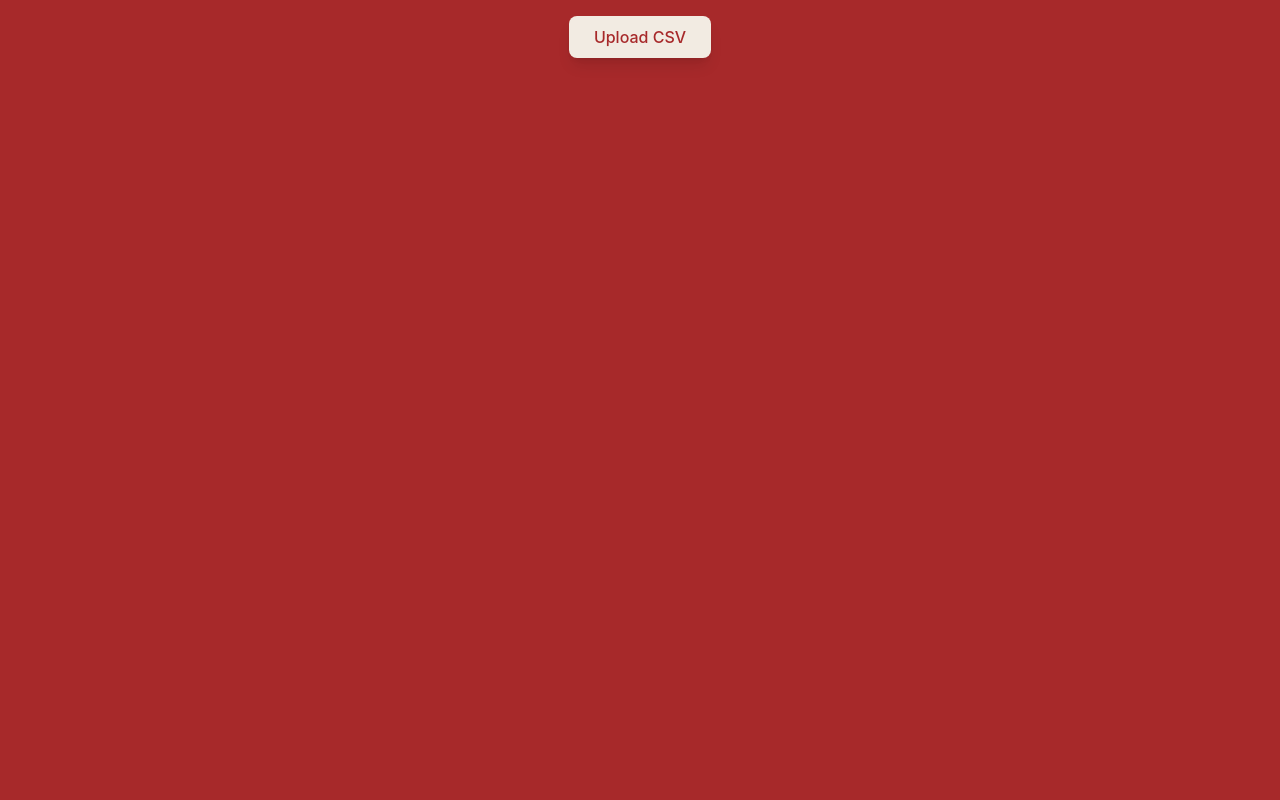
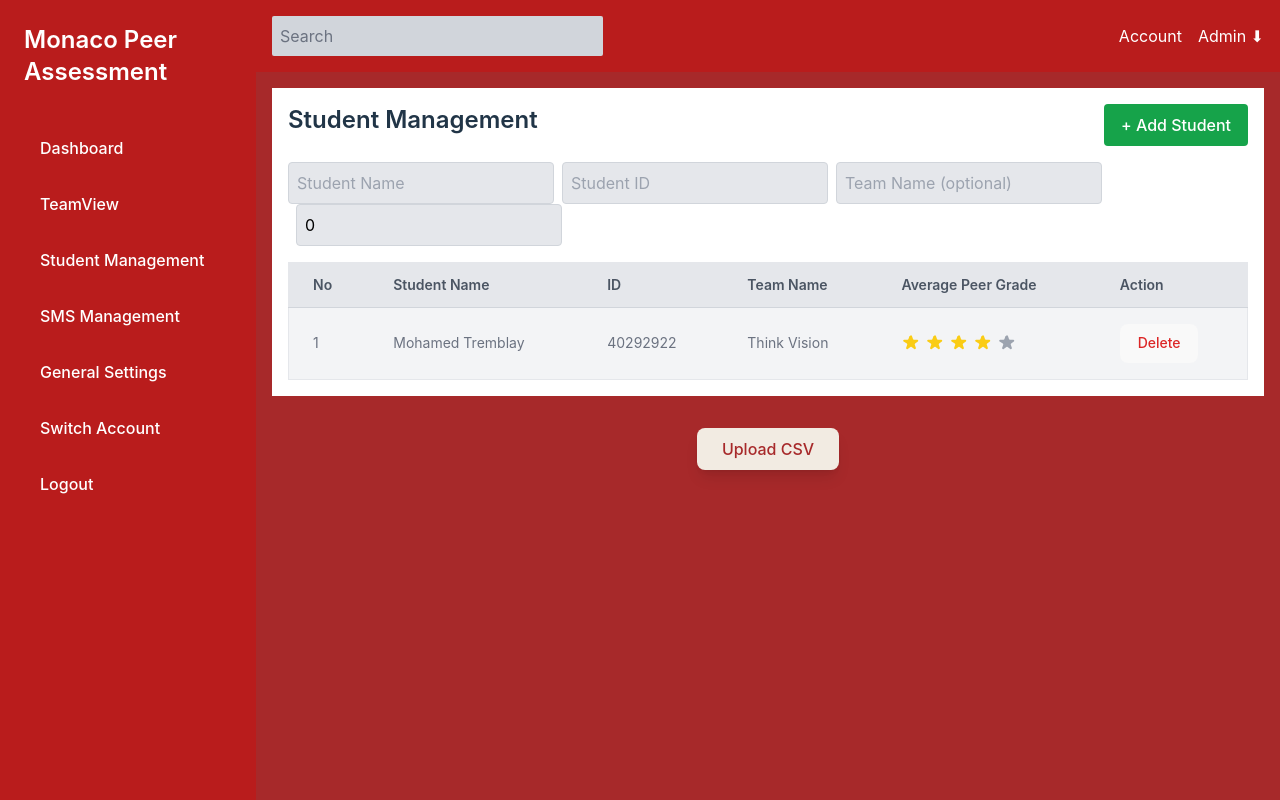
Before and after one commit to kxrur/Pear_Assessment, a React (Vite) app in the folder front/: page / in a window 1280 px wide. Built offline with nearby package versions, Linux system fonts and the light colour scheme.

Commit message:
TASK 2.5 Table Component Fixes #62

```diff
--- a/front/src/App.tsx
+++ b/front/src/App.tsx
@@ -6,13 +6,14 @@ import RegisterStudent from './components/views/registration/student'
 import RegisterTeacher from './components/views/registration/teacher'
 import Success from './components/views/success'
 import Begin from './components/views/Begin';
-import { TeamView } from './components/views/team/TeamView';
-import StudentTable from './components/StudentTable';
-import Header from './components/Header';
-import Sidebar from './components/Sidebar';
-import ButtonOpenFile from './components/input/buttonOpenFile';
+import { TeamView } from './TeacherPage/TeamView';
+import { TeamPreview } from './components/ui/TeamPreview';
 
-import StudentManagement from './pages/studentmanagement';
+
+
+
+import StudentManagement from './TeacherPage/studentmanagement';
+
 function App() {
   const teams = [
     {
@@ -53,8 +54,17 @@ function App() {
 
         <Routes>
           {/* Default Route - When user accesses the root URL, show this component */}
-          <Route path="/" element={<ButtonOpenFile />} />
           <Route path="/" element={<StudentManagement />} />
+          <Route path="/begin" element={<Begin />} />
+          <Route path="/team-preview"
+            element={
+              <>
+                <TeamView teams={teams} />
+              </>
+            }
+          />
+
+
           <Route path='/home' element = { <Begin/>}/>
           <Route path="/teacher"
             element={
@@ -64,6 +74,12 @@ function App() {
               </>
             }
           />
+          {/* Sidebar */}
+
+
+            <Route path="/teamview" element={<TeamView teams={teams} />} />
+            <Route path="/studentmanagement" element={<StudentManagement />} />
+
 
           <Route path="/student"
             element={
@@ -80,13 +96,7 @@ function App() {
               </>
             }
           />
-          <Route path="/team-preview"
-            element={
-              <>
-                <TeamView teams={teams} />
-              </>
-            }
-          />
+
 
 
         </Routes>
--- a/front/src/components/views/team/TeamView.tsx
+++ b/front/src/TeacherPage/TeamView.tsx
@@ -1,5 +1,5 @@
 import React from 'react';
-import { TeamPreview } from '../../ui/TeamPreview'; // Adjust the import path as needed
+import { TeamPreview } from '../components/ui/TeamPreview'; // Adjust the import path as needed
 
 interface Team {
   teamName: string;
--- a/front/src/pages/studentmanagement.tsx
+++ b/front/src/TeacherPage/studentmanagement.tsx
@@ -2,6 +2,7 @@ import React, { useState } from 'react';
 import Sidebar from '../components/Sidebar';
 import Header from '../components/Header';
 import StudentTable from '../components/StudentTable';
+import ButtonOpenFile from '../components/input/buttonOpenFile';
 
 const StudentManagement: React.FC = () => {
   const [students, setStudents] = useState([
@@ -15,26 +16,39 @@ const StudentManagement: React.FC = () => {
     setSearchTerm(event.target.value);
   };
 
-  const addStudent = (newStudent: { name: string; studentId: string; teamName: string; averageGrade: number }) => {
+  const addStudent = (newStudent: { name: string; studentId: string; teamName?: string; averageGrade: number }) => {
     const newStudentEntry = {
-      id: students.length + 1, // Simple ID increment; consider more robust logic for production
+      id: students.length + 1, // Simple ID increment, consider using a unique ID generator
       ...newStudent,
     };
     setStudents([...students, newStudentEntry]);
   };
 
+  // Function to delete a student based on ID
+  const deleteStudent = (id: number) => {
+    setStudents(students.filter(student => student.id !== id));
+  };
+
   return (
     <div className="flex">
-      {/* Sidebar */}
       <Sidebar />
-
-      {/* Main Content */}
       <div className="flex-1">
         <Header searchTerm={searchTerm} onSearchChange={handleSearchChange} />
-        <StudentTable students={students} searchTerm={searchTerm} addStudent={addStudent} />
+        <div className="p-4">
+          <StudentTable
+            students={students}
+            searchTerm={searchTerm}
+            addStudent={addStudent} // Pass the addStudent function correctly
+            deleteStudent={deleteStudent} // Pass the delete function
+          />
+          <div className="mt-4">
+            <ButtonOpenFile />
+          </div>
+        </div>
       </div>
     </div>
   );
 };
 
 export default StudentManagement;
+// Compare this snippet from main/Monaco_SOEN341_Project_F24/front/src/components/TeamTable.tsx:
--- a/front/src/components/Sidebar.tsx
+++ b/front/src/components/Sidebar.tsx
@@ -1,18 +1,67 @@
 import React from 'react';
+import { Link } from 'react-router-dom';
 
 const Sidebar: React.FC = () => {
   return (
     <div className="w-64 bg-red-700 text-white h-screen p-6">
       <h1 className="text-2xl font-semibold mb-10">Monaco Peer Assessment</h1>
       <ul>
-        <li className="mb-4 hover:text-gray-200 cursor-pointer">Dashboard</li>
-        <li className="mb-4 hover:text-gray-200 cursor-pointer">Session Management</li>
-        <li className="mb-4 hover:text-gray-200 cursor-pointer">Class Management</li>
-        <li className="mb-4 hover:text-gray-200 cursor-pointer">Student Management</li>
-        <li className="mb-4 hover:text-gray-200 cursor-pointer">SMS Management</li>
-        <li className="mb-4 hover:text-gray-200 cursor-pointer">General Settings</li>
-        <li className="mb-4 hover:text-gray-200 cursor-pointer">Switch Account</li>
-        <li className="mb-4 hover:text-gray-200 cursor-pointer">Logout</li>
+        <li className="mb-4">
+          <Link
+            to="/dashboard"
+            className="block px-4 py-2 text-white hover:bg-gray-300 hover:text-black rounded transition duration-200 cursor-pointer"
+          >
+            Dashboard
+          </Link>
+        </li>
+        <li className="mb-4">
+          <Link
+            to="/teamview"
+            className="block px-4 py-2 text-white hover:bg-gray-300 hover:text-black rounded transition duration-200 cursor-pointer"
+          >
+            TeamView
+          </Link>
+        </li>
+        <li className="mb-4">
+          <Link
+            to="/student-management"
+            className="block px-4 py-2 text-white hover:bg-gray-300 hover:text-black rounded transition duration-200 cursor-pointer"
+          >
+            Student Management
+          </Link>
+        </li>
+        <li className="mb-4">
+          <Link
+            to="/sms-management"
+            className="block px-4 py-2 text-white hover:bg-gray-300 hover:text-black rounded transition duration-200 cursor-pointer"
+          >
+            SMS Management
+          </Link>
+        </li>
+        <li className="mb-4">
+          <Link
+            to="/settings"
+            className="block px-4 py-2 text-white hover:bg-gray-300 hover:text-black rounded transition duration-200 cursor-pointer"
+          >
+            General Settings
+          </Link>
+        </li>
+        <li className="mb-4">
+          <Link
+            to="/begin"
+            className="block px-4 py-2 text-white hover:bg-gray-300 hover:text-black rounded transition duration-200 cursor-pointer"
+          >
+            Switch Account
+          </Link>
+        </li>
+        <li className="mb-4">
+          <Link
+            to="/begin"
+            className="block px-4 py-2 text-white hover:bg-gray-300 hover:text-black rounded transition duration-200 cursor-pointer"
+          >
+            Logout
+          </Link>
+        </li>
       </ul>
     </div>
   );
--- a/front/src/components/StudentTable.tsx
+++ b/front/src/components/StudentTable.tsx
@@ -1,36 +1,38 @@
 import React from 'react';
 import StarRating from './StarRating';
+import ButtonOpenFile from './input/buttonOpenFile';
 
 interface Student {
   id: number;
   name: string;
   studentId: string;
-  teamName: string;
+  teamName?: string; // Make teamName optional
   averageGrade: number;
 }
 
 interface StudentTableProps {
   students: Student[];
   searchTerm: string;
-  addStudent: (student: { name: string; studentId: string; teamName: string; averageGrade: number }) => void;
+  addStudent: (student: { name: string; studentId: string; teamName?: string; averageGrade: number }) => void;
+  deleteStudent: (id: number) => void; // Accept the delete function as a prop
 }
 
-const StudentTable: React.FC<StudentTableProps> = ({ students, searchTerm, addStudent }) => {
+const StudentTable: React.FC<StudentTableProps> = ({ students, searchTerm, addStudent, deleteStudent }) => {
   const filteredStudents = students.filter(student =>
     student.name.toLowerCase().includes(searchTerm.toLowerCase()) ||
     student.studentId.includes(searchTerm) ||
-    student.teamName.toLowerCase().includes(searchTerm.toLowerCase())
+    (student.teamName && student.teamName.toLowerCase().includes(searchTerm.toLowerCase())) // Check if teamName is present
   );
 
   const [newStudent, setNewStudent] = React.useState({
     name: '',
     studentId: '',
-    teamName: '',
+    teamName: '', // Keep teamName in state but it's optional
     averageGrade: 0,
   });
 
   const handleAddStudent = () => {
-    if (newStudent.name && newStudent.studentId && newStudent.teamName) {
+    if (newStudent.name && newStudent.studentId) { // Only check for name and studentId
       addStudent(newStudent);
       setNewStudent({ name: '', studentId: '', teamName: '', averageGrade: 0 }); // Reset input fields
     }
@@ -46,36 +48,38 @@ const StudentTable: React.FC<StudentTableProps> = ({ students, searchTerm, addSt
           + Add Student
         </button>
       </div>
+
       <div className="mb-4">
         <input
           type="text"
           placeholder="Student Name"
           value={newStudent.name}
           onChange={e => setNewStudent({ ...newStudent, name: e.target.value })}
-          className="p-2 border border-gray-300 rounded bg-gray-200 text-black" // Change background and text color
+          className="p-2 border border-gray-300 rounded bg-gray-200 text-black"
         />
         <input
           type="text"
           placeholder="Student ID"
           value={newStudent.studentId}
           onChange={e => setNewStudent({ ...newStudent, studentId: e.target.value })}
-          className="p-2 border border-gray-300 rounded bg-gray-200 text-black ml-2" // Change background and text color
+          className="p-2 border border-gray-300 rounded bg-gray-200 text-black ml-2"
         />
         <input
           type="text"
-          placeholder="Team Name"
+          placeholder="Team Name (optional)"
           value={newStudent.teamName}
           onChange={e => setNewStudent({ ...newStudent, teamName: e.target.value })}
-          className="p-2 border border-gray-300 rounded bg-gray-200 text-black ml-2" // Change background and text color
+          className="p-2 border border-gray-300 rounded bg-gray-200 text-black ml-2"
         />
         <input
           type="number"
           placeholder="Average Grade"
           value={newStudent.averageGrade}
           onChange={e => setNewStudent({ ...newStudent, averageGrade: Number(e.target.value) })}
-          className="p-2 border border-gray-300 rounded bg-gray-200 text-black ml-2" // Change background and text color
+          className="p-2 border border-gray-300 rounded bg-gray-200 text-black ml-2"
         />
       </div>
+
       <table className="min-w-full bg-gray-100 border">
         <thead>
           <tr>
@@ -93,12 +97,16 @@ const StudentTable: React.FC<StudentTableProps> = ({ students, searchTerm, addSt
               <td className="px-6 py-4 whitespace-nowrap text-sm text-gray-500">{student.id}</td>
               <td className="px-6 py-4 whitespace-nowrap text-sm text-gray-500">{student.name}</td>
               <td className="px-6 py-4 whitespace-nowrap text-sm text-gray-500">{student.studentId}</td>
-              <td className="px-6 py-4 whitespace-nowrap text-sm text-gray-500">{student.teamName}</td>
+              <td className="px-6 py-4 whitespace-nowrap text-sm text-gray-500">{student.teamName || 'N/A'}</td>
               <td className="px-6 py-4 whitespace-nowrap text-sm text-gray-500">
                 <StarRating rating={student.averageGrade} />
               </td>
               <td className="px-6 py-4 whitespace-nowrap text-sm text-gray-500">
-                <button className="text-red-600 hover:text-red-800">Delete</button>
+                <button
+                  onClick={() => deleteStudent(student.id)} // Call the delete function
+                  className="text-red-600 hover:text-red-800">
+                  Delete
+                </button>
               </td>
             </tr>
           ))}
```
Also changed, not shown: front/src/TeacherPage/dashboard.tsx (added).
